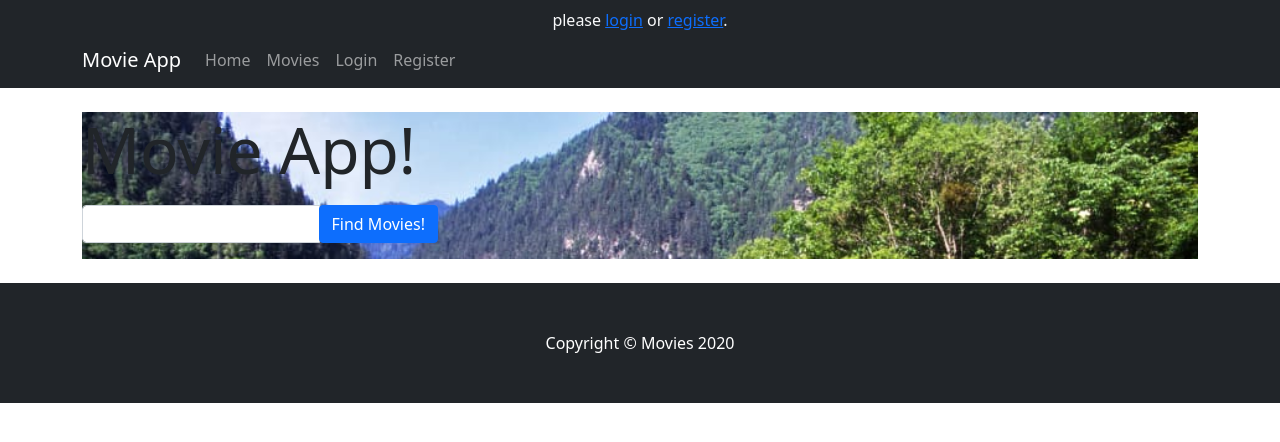
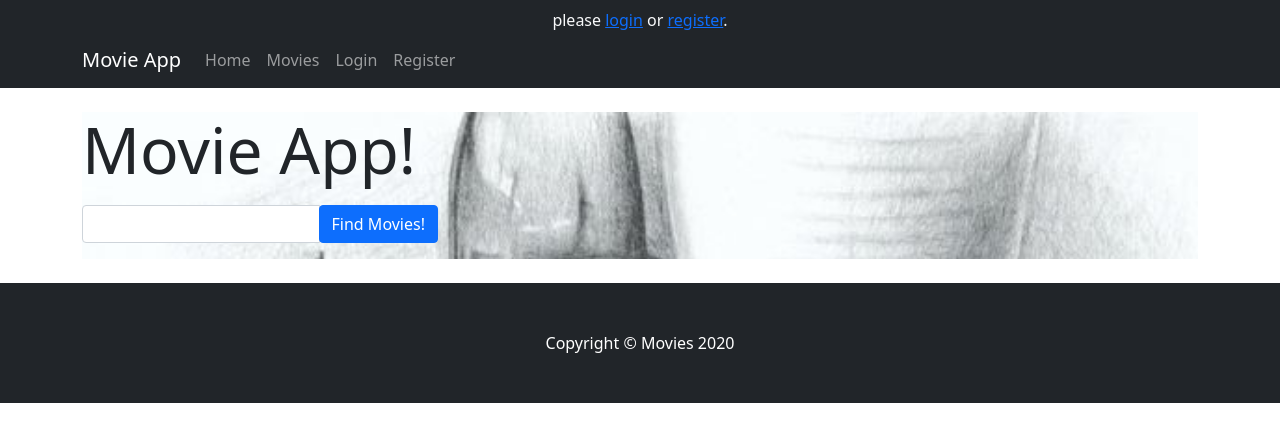
Before and after one commit to aquesidilly/MY-PY-APP, a Flask app: page / in a window 1280 px wide. Shown: the top 442 px of the page. Run offline with Flask 2, Linux system fonts and the light colour scheme; data that the repository does not hold is empty; some libraries are stand-ins or nearby versions.

Commit message:
MY-PY-APP

```diff
--- a/static/css/style.css
+++ b/static/css/style.css
@@ -11,6 +11,6 @@ h1{
     font-size: larger;
 }
 .jumbotron {
-  background-image:url("static/images/bg.jpg");
+  background-image:url("static/images/still_life_pencil.jpg");
   background-size: cover;
 }
```
Also changed, not shown: static/images/bg.jpg (deleted), static/images/still_life_pencil.jpg (added).
